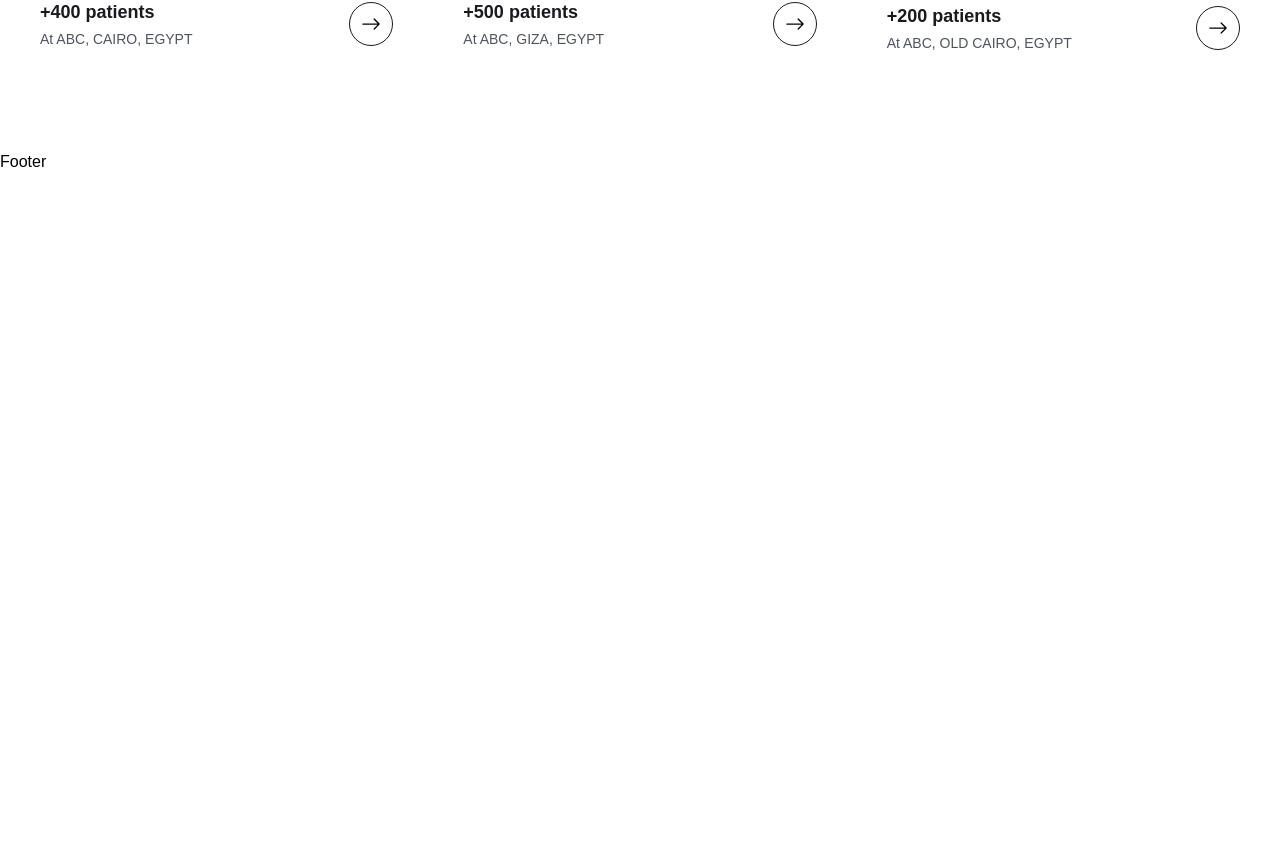
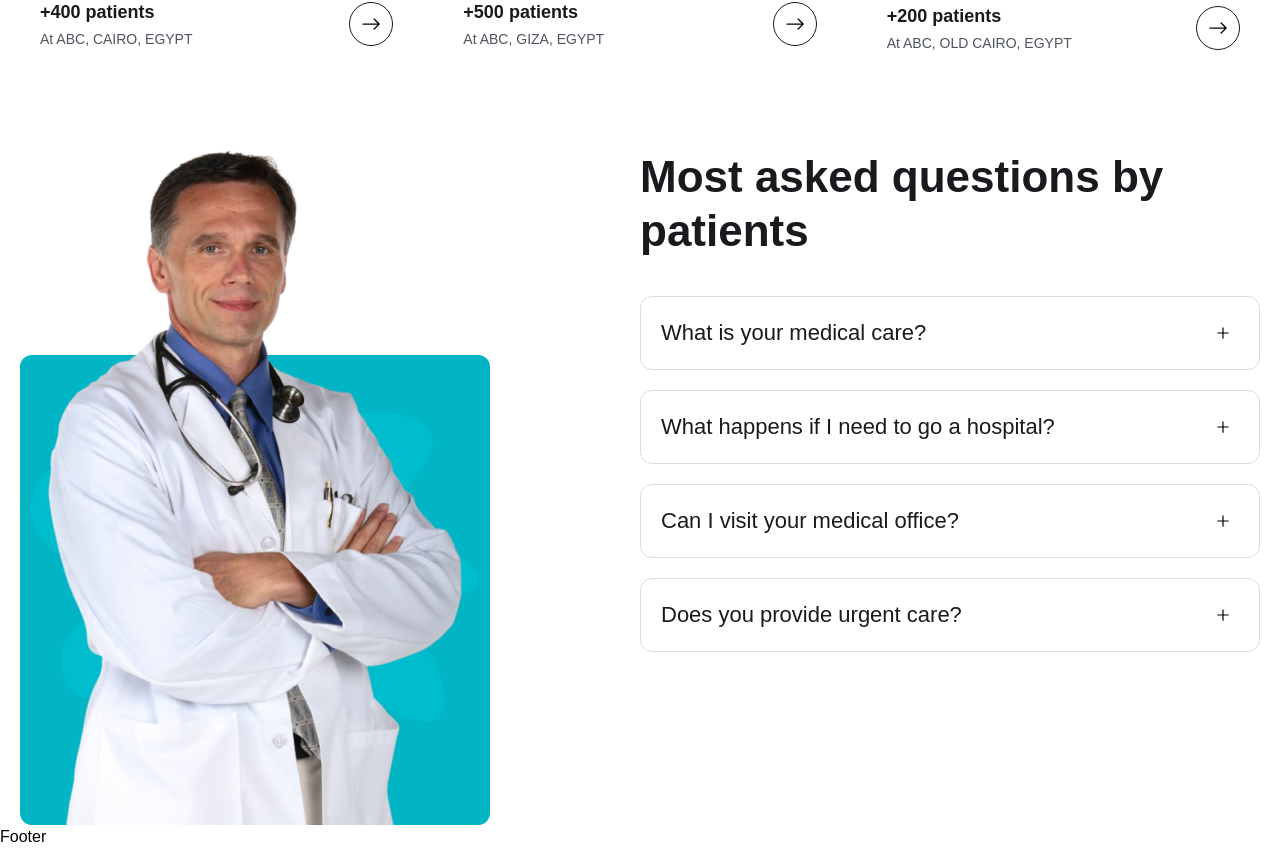
Before and after one commit to Nouranaymanaly/Clinic-Booking_App, a React (Vite) app in the folder frontend/: page / in a window 1280 px wide. Shown: the part 4223-5072 px from the top of the page. Before the commit the page ends 4397 px from the top, so only its background shows below. Built offline with nearby package versions, Linux system fonts and the light colour scheme.

Commit message:
Adding FAQ section

```diff
--- a/frontend/src/assets/data/faqs.js
+++ b/frontend/src/assets/data/faqs.js
@@ -2,26 +2,21 @@
   {
     question: "What is your medical care?",
     content:
-      "One Medical was founded on a better model of care one designed around patients needs that provides a higher level of quality and service affordably. We do this through innovative design, excellent customer service, and the efficient use of technology.",
+      "Lorem ipsum dolor sit amet, consectetur adipiscing elit, sed do eiusmod tempor incididunt ut labore et dolore magna aliqua.",
   },
   {
     question: "What happens if I need to go a hospital?",
     content:
-      "One Medical was founded on a better model of care one designed around patients needs that provides a higher level of quality and service affordably. We do this through innovative design, excellent customer service, and the efficient use of technology.",
-  },
-  {
-    question: "What happens if I need to go a hospital?",
-    content:
-      "One Medical was founded on a better model of care one designed around patients needs that provides a higher level of quality and service affordably. We do this through innovative design, excellent customer service, and the efficient use of technology.",
+      "Lorem ipsum dolor sit amet, consectetur adipiscing elit, sed do eiusmod tempor incididunt ut labore et dolore magna aliqua.",
   },
   {
     question: "Can I visit your medical office?",
     content:
-      "One Medical was founded on a better model of care one designed around patients needs that provides a higher level of quality and service affordably. We do this through innovative design, excellent customer service, and the efficient use of technology.",
+      "Lorem ipsum dolor sit amet, consectetur adipiscing elit, sed do eiusmod tempor incididunt ut labore et dolore magna aliqua.",
   },
   {
     question: "Does you provide urgent care?",
     content:
-      "One Medical was founded on a better model of care one designed around patients needs that provides a higher level of quality and service affordably. We do this through innovative design, excellent customer service, and the efficient use of technology.",
+      "Lorem ipsum dolor sit amet, consectetur adipiscing elit, sed do eiusmod tempor incididunt ut labore et dolore magna aliqua.",
   },
 ];
--- /dev/null
+++ b/frontend/src/components/Faq/FaqItem.jsx
@@ -0,0 +1,27 @@
+import {useState} from 'react'
+import React from 'react'
+import {AiOutlineMinus, AiOutlinePlus} from 'react-icons/ai'
+
+const FaqItem = ({item}) => {
+    const [isOpen, setIsOpen] = useState(false)
+    const toggleAccordion = ()=>{
+    setIsOpen(!isOpen)
+    }
+  return (
+    <div className='p-3 lg:p-5 rounded-[12px] border border-solid border-[#D9DCE2] mb-5 cursor-pointer'>
+        <div className="flex items-center justify-between gap-5" onClick={toggleAccordion}>
+            <h4 className='text-[16px] leading-7 lg:text-[22px] lg:leading-8 text-headingColor'>{item.question}</h4>
+            <div className={`${isOpen && "bg-primaryColor text-white border-none" } w-7 h-7 lg:w-8 lg:h-8 boarder border-solid border-[#141F21] rounded flex items-center justify-center`}>
+                {isOpen ? <AiOutlineMinus/> : <AiOutlinePlus/>}
+            </div>
+        </div>
+        {isOpen && <div className='mt-4'>
+            <p className='text-[14px] leading-6 lg:text-[16px] lg:leading-7 font-[400] text-textColor'>{item.content}</p>
+
+        </div>
+        }
+    </div>
+  )
+}
+
+export default FaqItem
--- /dev/null
+++ b/frontend/src/components/Faq/FaqList.jsx
@@ -0,0 +1,14 @@
+import React from 'react'
+import {faqs} from './../../assets/data/faqs'
+import FaqItem from './FaqItem'
+const FaqList = () => {
+  return (
+    <ul className='mt-[38px]'>
+        {faqs.map((item,index) =>(
+             <FaqItem item={item} key={index}  />
+            ))}
+    </ul>
+  )
+}
+
+export default FaqList
--- a/frontend/src/pages/Home.jsx
+++ b/frontend/src/pages/Home.jsx
@@ -3,12 +3,14 @@
 import icon01 from '../assets/images/icon01.png'
 import icon02 from '../assets/images/icon02.png'
 import icon03 from '../assets/images/icon03.png'
+import faqImg from '../assets/images/faq-img.png'
 import { Link } from 'react-router-dom';
 import { BsArrowRight } from 'react-icons/bs'
 import About from '../components/About/About'
 import Features from '../components/Features/Features'
 import ServicesList from '../components/Services/ServicesList'
 import ClinicList from '../components/Clinics/ClinicList'
+import FaqList from '../components/Faq/FaqList'
 
 const Home = () => {
   return (
@@ -164,6 +166,26 @@
       </section>
       {/*CLINICS SECTION END*/}
 
+      {/*FAQ SECTION*/}
+      <div className="container">
+        <div className="flex justify-between gap-[50px] lg:gap-0 ">
+          <div className="w-1/2 hidden md:block">
+            <img src={faqImg} alt="" />
+          </div>
+          <div className="w-full md:w-1/2">
+          <h2 className="heading"> Most asked questions by patients</h2>
+          <FaqList/>
+          </div>
+        </div>
+      </div>
+      {/*FAQ SECTION END*/}
+
+      {/*TESTIMONIAL*/}
+
+      {/*TESTIMONIAL END*/}
+
+
+
     </>
   )
 }
```
